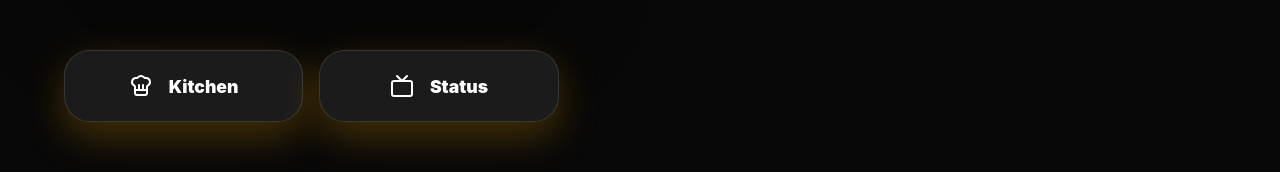
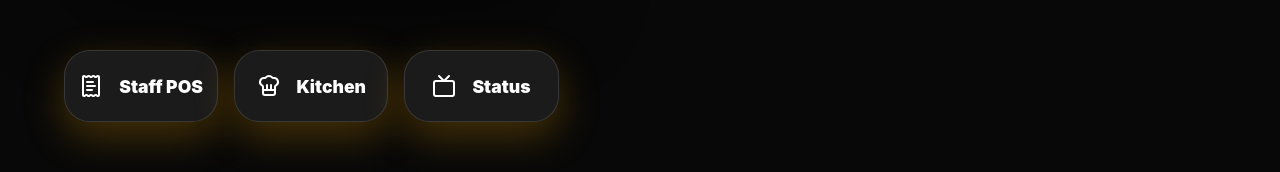
Before and after one commit to colcamenterprises-collab/SBB-Kiosk-Ordering, a React (Vite) app: page / in a window 1280 px wide. Shown: the part 612-784 px from the top of the page. Built offline with nearby package versions, Linux system fonts and the light colour scheme.

Commit message:
Wire staff POS route

```diff
--- a/src/App.tsx
+++ b/src/App.tsx
@@ -5,6 +5,7 @@ import { createOrder, getOrders, saveOrders, updateOrderStatus } from "./lib/ord
 import { createApiOrder, fetchApiOrders, updateApiOrderStatus, type OrderSource } from "./lib/api";
 import { safeId } from "./lib/id";
 import { announceReadyList, announceReadyOrder, announceVoiceEnabled, canUseSpeech } from "./lib/voice";
+import { StaffPosScreen } from "./StaffPos";
 import type { CartItem, MenuItem, Modifier, Order, OrderStatus, OrderType } from "./types";
 
 const formatThb = (value: number) => `฿${value.toLocaleString("en-TH")}`;
@@ -93,6 +94,7 @@ async function setOrderStatus(orderId: string, status: OrderStatus) {
 export function App() {
   const { path, navigate } = useRoute();
 
+  if (path === "/pos") return <StaffPosScreen navigate={navigate} />;
   if (path === "/kitchen") return <KitchenScreen navigate={navigate} />;
   if (path === "/status") return <StatusScreen navigate={navigate} />;
   if (path === "/admin") return <AdminScreen navigate={navigate} />;
@@ -190,6 +192,7 @@ function KioskScreen({ navigate }: { navigate: (path: string) => void }) {
           <button onClick={() => setOrderType("pickup")}><ReceiptText />Pickup</button>
         </section>
         <section className="staff-links">
+          <button onClick={() => navigate("/pos")}><ReceiptText /> Staff POS</button>
           <button onClick={() => navigate("/kitchen")}><ChefHat /> Kitchen</button>
           <button onClick={() => navigate("/status")}><Tv /> Status</button>
         </section>
```
